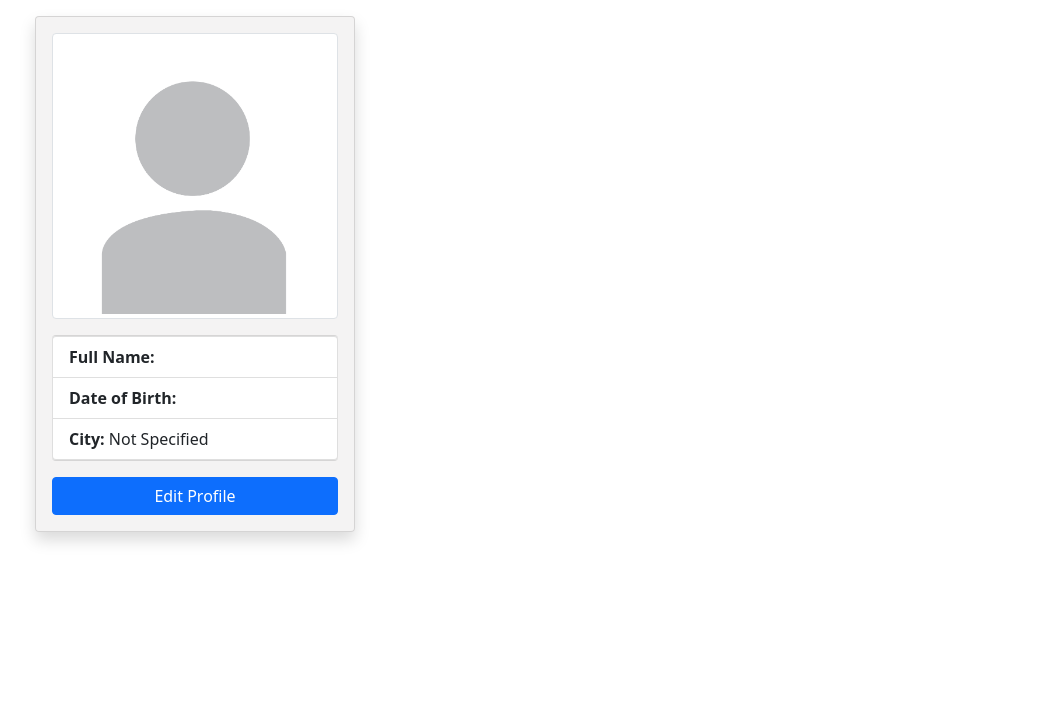
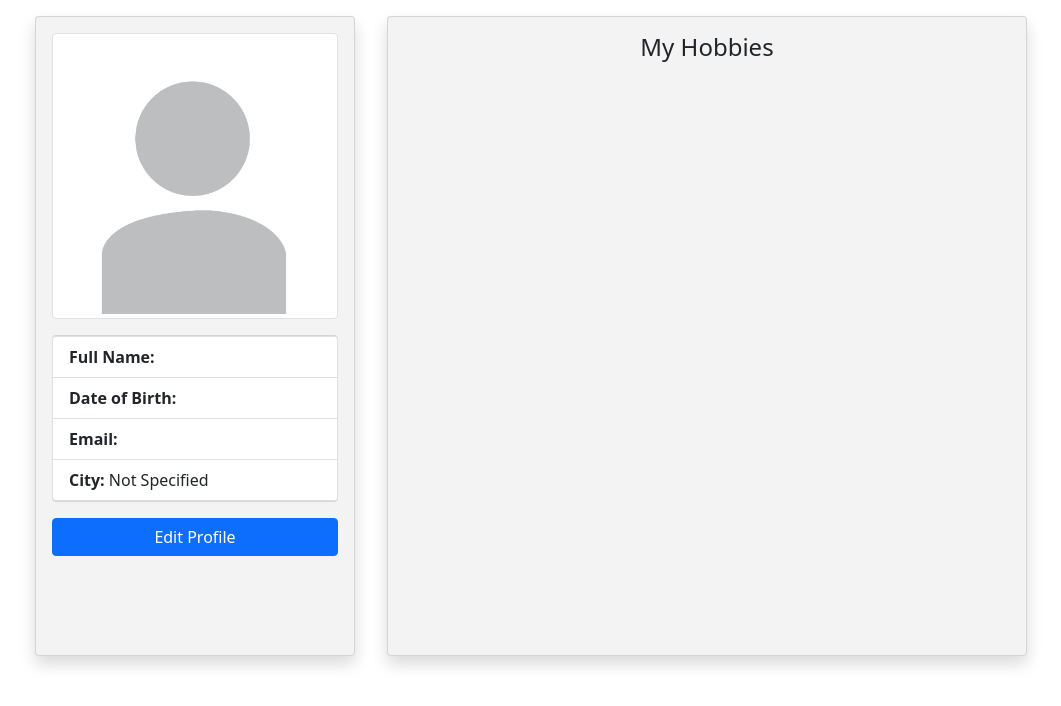
Before and after one commit to AzimIslam/HobbiesApp, a Django app: page / in a window 1280 px wide. Shown: the part 56-762 px from the top of the page, without its empty margins (63-1124 px from the left). Run offline with Django 3.2, Linux system fonts and the light colour scheme; the visitor is signed in with stand-in values (Sample User, id 1); data comes from the database, SQL or seed files in the repository; data that the repository does not hold is empty; some libraries are stand-ins or nearby versions.

Commit message:
Added my hobbies to homepage

```diff
--- a/mainapp/api.py
+++ b/mainapp/api.py
@@ -21,6 +21,7 @@ def profile_api(request):
         name = body["name"].split(" ")
         dob = body["dob"]
         city = body["city"]
+        email = body["email"]
         print(name)
 
         if len(name) != 2:
@@ -29,6 +30,7 @@ def profile_api(request):
         user.first_name = name[0]
         user.last_name = name[1]
         user.date_of_birth = dob
+        user.email = email
         user.city = city
 
         user.save()
@@ -74,6 +76,19 @@ def user_hobbies_api(request):
     user = get_object_or_404(User, username=request.user)
     return JsonResponse({"dict": user.get_hobbies()})
 
+@login_required
+def user_delete_hobby(request):
+    user = get_object_or_404(User, username=request.user)
+    if request.method == "DELETE":
+        body_unicode = request.body.decode('utf8')
+        body = json.loads(body_unicode)
+
+        hobbyName = body["hobby_name"]
+
+        hobby = get_object_or_404(Hobby, name=hobbyName)
+        user.hobbies.remove(hobby)
+
+        return JsonResponse({"dict": user.get_hobbies()})
 
 @login_required
 def toggle_hobby(request):
--- a/mainapp/models.py
+++ b/mainapp/models.py
@@ -31,7 +31,9 @@ class User(AbstractUser):
             'first_name': self.first_name,
             'surname': self.last_name,
             'dob': self.date_of_birth,
-            'city': self.city
+            'city': self.city,
+            'email': self.email,
+            'hobbies': self.get_hobbies()
         }
 
     def __str__(self):
--- a/mainapp/templates/mainapp/profile/homepage.html
+++ b/mainapp/templates/mainapp/profile/homepage.html
@@ -5,7 +5,7 @@
 {% load static %}
 <div id="app">
     {% csrf_token %}
-    <div class="container">
+    <div class="container d-flex flex-nowrap">
         <div class="card shadow p-3 m-3" style="width: 20rem; background-color: rgba(242, 240, 240, 0.8)">
             <img v-if="editMode==false" src="{% static 'images/default.png' %}" class="img-thumbnail mb-3">
             <ul class="list-group">
@@ -28,6 +28,11 @@
                     <input v-if="editMode==true" id="date" type="date" name="dob" class="form-control" id="birthday" name="birthday" :value="dob" required>
                 </li>
                 <li class="list-group-item">
+                    <strong>Email: </strong>
+                    <p v-if="editMode==false" style="display: inline">[[ email ]]</p>
+                    <input v-if="editMode==true" id="email" type="email" name="email" class="form-control" :value="email" required>
+                </li>
+                <li class="list-group-item">
                     <strong>City: </strong>
                     <p v-if="city.length > 0 && editMode==false" style="display: inline">
                         [[ city ]]
@@ -40,6 +45,23 @@
               </ul>
               <button type="button" v-if="editMode == false" @click="editMode = true"class="btn btn-primary mt-3">Edit Profile</button>
               <button type="button" v-if="editMode == true" @click="editProfile()"class="btn btn-success mt-3">Save Changes</button>
+        </div>
+        <div class="card shadow p-3 m-3" style="width: 40rem; height: 40rem; background-color: rgba(242, 240, 240, 0.8); overflow: scroll">
+            <h4 class="text-center">My Hobbies</h2>
+            <table class="table">
+                <tbody>
+                    <tr v-for="(hobby) in hobbies">
+                        <td class="align-middle text-center">
+                            <a :href="hobby.api">
+                                [[ hobby.name ]]
+                            </a>
+                        </td>
+                        <td class="align-middle text-center" v-if="editMode==true">
+                            <button @click="removeHobby(hobby)" type="button" class="btn btn-danger">Remove</button>
+                        </td>
+                    </tr>
+                </tbody>
+            </table>
         </div>
     </div>
 </div>
@@ -55,6 +77,7 @@
                 surname: null,
                 dob: null,
                 city: "",
+                email: "",
                 hobbies: [],
                 editMode: false
             }
@@ -67,6 +90,8 @@
                 this.surname = profileData.user.surname
                 this.dob = profileData.user.dob
                 this.city = profileData.user.city
+                this.hobbies = profileData.user.hobbies
+                this.email = profileData.user.email
             } else {
                 alert("It didn't work")
             }
@@ -76,7 +101,8 @@
                 data = {
                     name: document.getElementById("name").value,
                     city: document.getElementById("city").value,
-                    dob: document.getElementById("date").value
+                    dob: document.getElementById("date").value,
+                    email: document.getElementById("email").value
                 }
                 let profileResponse = await fetch("{% url 'profile api' %}", {
                     method: "PUT",
@@ -92,12 +118,31 @@
                     this.surname = profileData.user.surname
                     this.dob = profileData.user.dob
                     this.city = profileData.user.city
+                    this.email = profileData.user.email
                     this.editMode = false
                 } else {
                     swal("Error", "Please enter a first name and surname", "error")
                 }
+            },
+            async removeHobby(hobby) {
+                let data = {
+                    hobby_name: hobby.name
+                }
+
+                let deleteHobbyResponse = await fetch("{% url 'delete hobby api' %}", {
+                        method: "DELETE",
+                        headers: {
+                            "X-CSRFToken": document.querySelector("[name=csrfmiddlewaretoken").value,
+                        },
+                        body: JSON.stringify(data)
+                });
+
+                if (deleteHobbyResponse.ok) {
+                    resJson = await deleteHobbyResponse.json()
+                    this.hobbies = resJson["dict"]
+                }
             }
-        }
+        },
     })
     app.mount('#app')
 </script>
--- a/mainapp/urls.py
+++ b/mainapp/urls.py
@@ -34,6 +34,7 @@ urlpatterns = [
     path('api/createHobby/', api.hobbie_api, name="hobbie api"), # createHobby api
     path('api/profile/', api.profile_api, name="profile api"),
     path('api/hobby/<str:hobby_name>/', api.hobby_api, name="hobby api"),
+    path('api/deleteUserHobby/', api.user_delete_hobby, name="delete hobby api")
 ]
 
 urlpatterns += staticfiles_urlpatterns()
```
